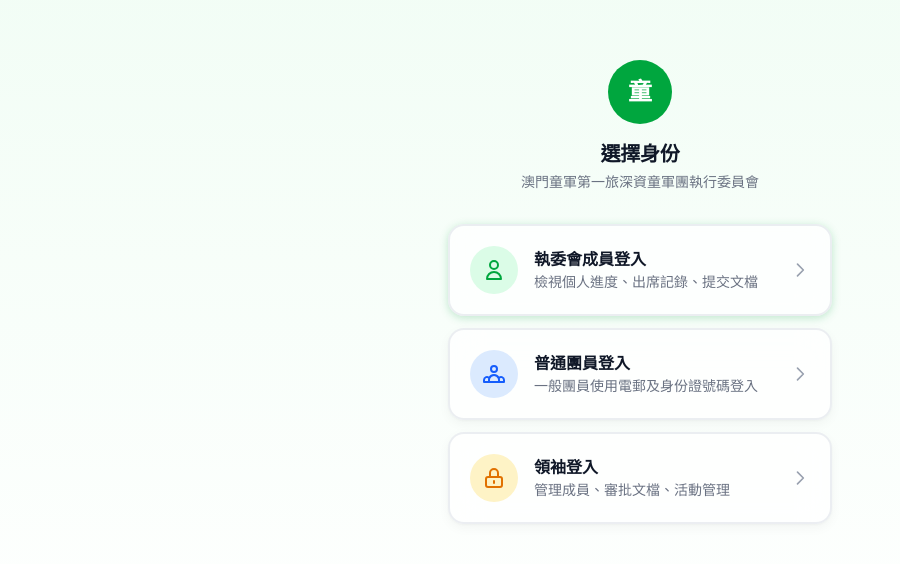
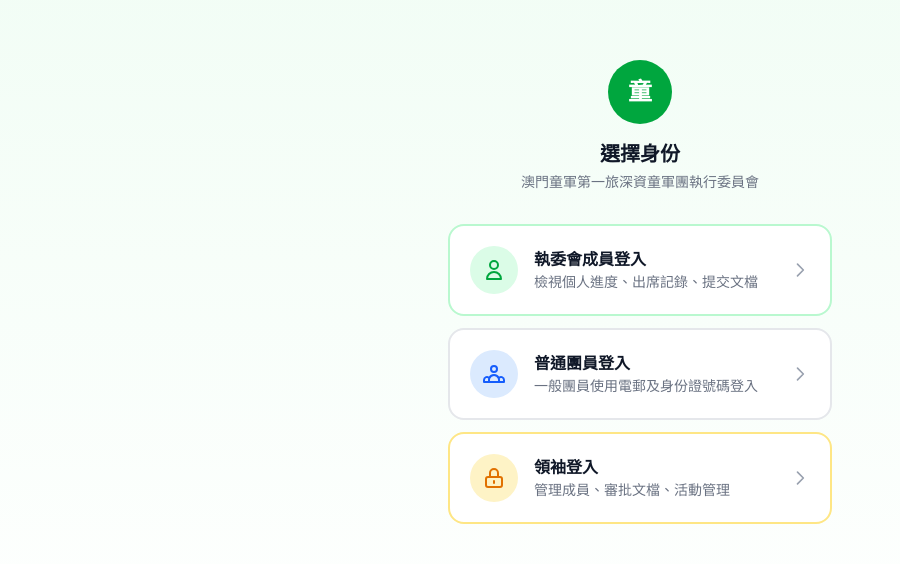
Before and after one commit to wenjiechen355-ux/lucas, a Next.js app: page /auth/login in a window 1280 px wide. Shown: the part 108-672 px from the top of the page, without its empty margins (0-900 px from the left). Built offline with nearby package versions, Linux system fonts and the light colour scheme; no server answers.

Commit message:
fix: use class-based glassmorphism with shell-bg, glass-card, glass-sidebar

```diff
--- a/src/app/globals.css
+++ b/src/app/globals.css
@@ -8,11 +8,6 @@
   --primary-light: #dcfce7;
   --accent: #f59e0b;
   --accent-light: #fef3c7;
-  --glass-bg: rgba(255, 255, 255, 0.72);
-  --glass-border: rgba(148, 163, 184, 0.18);
-  --card-shadow: 0 1px 3px rgba(0,0,0,.04), 0 4px 12px rgba(0,0,0,.04);
-  --card-shadow-hover: 0 2px 8px rgba(0,0,0,.06), 0 8px 24px rgba(0,0,0,.08);
-  --ring-color: rgba(22, 163, 74, 0.3);
 }
 
 .dark {
@@ -23,11 +18,6 @@
   --primary-light: #052e16;
   --accent: #fbbf24;
   --accent-light: #451a03;
-  --glass-bg: rgba(30, 41, 59, 0.65);
-  --glass-border: rgba(71, 85, 105, 0.25);
-  --card-shadow: 0 1px 3px rgba(0,0,0,.2), 0 4px 12px rgba(0,0,0,.15);
-  --card-shadow-hover: 0 2px 8px rgba(0,0,0,.3), 0 8px 24px rgba(0,0,0,.25);
-  --ring-color: rgba(34, 197, 94, 0.25);
 }
 
 @theme inline {
@@ -47,225 +37,148 @@
   color: var(--foreground);
   font-family: var(--font-sans), system-ui, -apple-system, sans-serif;
   -webkit-font-smoothing: antialiased;
-  -moz-osx-font-smoothing: grayscale;
 }
 
-/* ===== BACKGROUND PATTERNS ===== */
-/* Light mode: subtle grid + gradient orbs */
-body::before {
-  content: '';
-  position: fixed;
-  inset: 0;
-  z-index: -2;
+/* ===== VISUAL UPGRADE: Depth, Glass, Gradients ===== */
+
+/* Glass card — applied to all .glass-card elements */
+.glass-card {
+  background: rgba(255,255,255,.72);
+  backdrop-filter: blur(16px);
+  -webkit-backdrop-filter: blur(16px);
+  border: 1px solid rgba(148,163,184,.15);
+  box-shadow: 0 1px 3px rgba(0,0,0,.04), 0 4px 12px rgba(0,0,0,.04);
+  transition: box-shadow .3s ease, transform .2s ease;
+}
+.glass-card:hover {
+  box-shadow: 0 2px 8px rgba(0,0,0,.06), 0 8px 24px rgba(0,0,0,.08);
+  transform: translateY(-1px);
+}
+.dark .glass-card {
+  background: rgba(30,41,59,.65);
+  border-color: rgba(71,85,105,.25);
+  box-shadow: 0 1px 3px rgba(0,0,0,.2), 0 4px 12px rgba(0,0,0,.15);
+}
+.dark .glass-card:hover {
+  box-shadow: 0 2px 8px rgba(0,0,0,.3), 0 8px 24px rgba(0,0,0,.25);
+}
+
+/* Shell background with dot grid overlay */
+.shell-bg {
+  position: relative;
   background:
     radial-gradient(ellipse 80% 50% at 20% 0%, rgba(22,163,74,.06) 0%, transparent 60%),
-    radial-gradient(ellipse 60% 50% at 80% 100%, rgba(245,158,11,.05) 0%, transparent 60%),
-    linear-gradient(180deg, #f8fafc 0%, #f1f5f9 100%);
+    radial-gradient(ellipse 60% 50% at 80% 100%, rgba(245,158,11,.04) 0%, transparent 60%),
+    linear-gradient(180deg, #f8fafc 0%, #f1f5f9 50%, #f8fafc 100%);
+}
+.shell-bg::after {
+  content: '';
+  position: absolute;
+  inset: 0;
+  opacity: .3;
+  background-image: radial-gradient(circle, rgba(148,163,184,.2) 1px, transparent 1px);
+  background-size: 24px 24px;
   pointer-events: none;
+  mask-image: radial-gradient(ellipse 70% 60% at 50% 40%, black 30%, transparent 70%);
 }
-
-.dark body::before {
+.dark .shell-bg {
   background:
-    radial-gradient(ellipse 80% 60% at 20% -10%, rgba(22,163,74,.08) 0%, transparent 60%),
+    radial-gradient(ellipse 80% 60% at 20% -10%, rgba(34,197,94,.08) 0%, transparent 60%),
     radial-gradient(ellipse 50% 50% at 85% 90%, rgba(245,158,11,.05) 0%, transparent 60%),
     radial-gradient(ellipse 40% 40% at 50% 50%, rgba(59,130,246,.04) 0%, transparent 70%),
-    linear-gradient(180deg, #0b1120 0%, #0f172a 100%);
+    linear-gradient(180deg, #0b1120 0%, #0f172a 50%, #0b1120 100%);
 }
-
-/* Subtle dot grid */
-body::after {
-  content: '';
-  position: fixed;
-  inset: 0;
-  z-index: -1;
-  opacity: .35;
-  background-image: radial-gradient(circle, rgba(148,163,184,.25) 1px, transparent 1px);
-  background-size: 24px 24px;
-  pointer-events: none;
-  mask-image: radial-gradient(ellipse 80% 60% at 50% 40%, black 30%, transparent 70%);
-  -webkit-mask-image: radial-gradient(ellipse 80% 60% at 50% 40%, black 30%, transparent 70%);
-}
-
-.dark body::after {
-  opacity: .25;
-  background-image: radial-gradient(circle, rgba(71,85,105,.35) 1px, transparent 1px);
-}
-
-/* ===== GLASS CARDS ===== */
-.bg-white {
-  background: var(--glass-bg) !important;
-  backdrop-filter: blur(16px);
-  -webkit-backdrop-filter: blur(16px);
-  box-shadow: var(--card-shadow);
-  border-color: var(--glass-border) !important;
-  transition: box-shadow .25s ease, transform .25s ease, border-color .25s ease;
-}
-.bg-white:hover {
-  box-shadow: var(--card-shadow-hover);
+.dark .shell-bg::after {
+  opacity: .2;
+  background-image: radial-gradient(circle, rgba(71,85,105,.3) 1px, transparent 1px);
 }
 
 /* Sidebar glass */
-aside.bg-white,
-aside {
-  background: linear-gradient(180deg, rgba(255,255,255,.95) 0%, rgba(255,255,255,.78) 100%) !important;
-  backdrop-filter: blur(24px);
-  -webkit-backdrop-filter: blur(24px);
-  border-right-color: rgba(148,163,184,.12) !important;
-  box-shadow: 2px 0 24px rgba(0,0,0,.03);
+.glass-sidebar {
+  background: linear-gradient(180deg, rgba(255,255,255,.92) 0%, rgba(255,255,255,.76) 100%) !important;
+  backdrop-filter: blur(24px) !important;
+  -webkit-backdrop-filter: blur(24px) !important;
+  border-right: 1px solid rgba(148,163,184,.1) !important;
+  box-shadow: 2px 0 24px rgba(0,0,0,.04) !important;
 }
-
-.dark aside.bg-white,
-.dark aside {
-  background: linear-gradient(180deg, rgba(15,23,42,.92) 0%, rgba(15,23,42,.72) 100%) !important;
+.dark .glass-sidebar {
+  background: linear-gradient(180deg, rgba(15,23,42,.94) 0%, rgba(15,23,42,.7) 100%) !important;
   border-right-color: rgba(71,85,105,.2) !important;
-  box-shadow: 2px 0 24px rgba(0,0,0,.2);
+  box-shadow: 2px 0 24px rgba(0,0,0,.2) !important;
 }
 
 /* Header glass */
-header.bg-white {
-  background: linear-gradient(180deg, rgba(255,255,255,.95) 0%, rgba(255,255,255,.82) 100%) !important;
-  backdrop-filter: blur(20px);
-  -webkit-backdrop-filter: blur(20px);
+.glass-header {
+  background: linear-gradient(180deg, rgba(255,255,255,.9) 0%, rgba(255,255,255,.78) 100%) !important;
+  backdrop-filter: blur(20px) !important;
+  -webkit-backdrop-filter: blur(20px) !important;
 }
-.dark header.bg-white {
-  background: linear-gradient(180deg, rgba(15,23,42,.92) 0%, rgba(15,23,42,.78) 100%) !important;
-  background-color: transparent !important;
+.dark .glass-header {
+  background: linear-gradient(180deg, rgba(15,23,42,.9) 0%, rgba(15,23,42,.75) 100%) !important;
 }
 
-/* ===== STATS CARDS ===== */
-.grid > .bg-white.p-4.rounded-xl {
-  border: 1px solid var(--glass-border);
-  position: relative;
-  overflow: hidden;
+/* Button shadow & hover lift */
+.btn-green {
+  box-shadow: 0 2px 8px rgba(22,163,74,.25), inset 0 1px 0 rgba(255,255,255,.2);
+  transition: all .2s ease;
 }
-.grid > .bg-white.p-4.rounded-xl::after {
-  content: '';
-  position: absolute;
-  inset: 0;
-  border-radius: inherit;
-  background: linear-gradient(135deg, transparent 60%, rgba(22,163,74,.03) 100%);
-  pointer-events: none;
+.btn-green:hover {
+  box-shadow: 0 4px 16px rgba(22,163,74,.35), inset 0 1px 0 rgba(255,255,255,.2);
+  transform: translateY(-1px);
 }
-.dark .grid > .bg-white.p-4.rounded-xl::after {
-  background: linear-gradient(135deg, transparent 60%, rgba(34,197,94,.06) 100%);
+.btn-green:active {
+  transform: translateY(0);
 }
 
-/* Stat card icon enhancement */
-.grid > .bg-white.p-4.rounded-xl [class*="w-10 h-10 rounded"] {
+/* Input focus glow */
+input:focus, textarea:focus, select:focus {
+  box-shadow: 0 0 0 3px rgba(22,163,74,.25) !important;
+  border-color: #16a34a !important;
+}
+
+/* Nav item hover slide */
+aside a[class*="rounded-lg"] {
+  transition: all .2s cubic-bezier(.4,0,.2,1);
+}
+aside a[class*="rounded-lg"]:not([class*="bg-green"]):hover {
+  transform: translateX(3px);
+}
+
+/* Stat card icon pop */
+.stat-icon {
   box-shadow: 0 2px 8px rgba(0,0,0,.06), inset 0 1px 0 rgba(255,255,255,.6);
   transition: transform .2s ease;
 }
-.grid > .bg-white.p-4.rounded-xl:hover [class*="w-10 h-10 rounded"] {
-  transform: scale(1.05);
-}
-.dark .grid > .bg-white.p-4.rounded-xl [class*="w-10 h-10 rounded"] {
-  box-shadow: 0 2px 8px rgba(0,0,0,.2), inset 0 1px 0 rgba(255,255,255,.05);
+.stat-icon:hover {
+  transform: scale(1.08);
 }
 
-/* ===== NAV ITEMS ===== */
-aside a[class*="rounded-lg"] {
-  transition: all .2s cubic-bezier(.4,0,.2,1);
-  position: relative;
-}
-aside a[class*="rounded-lg"][class*="bg-green-50"] {
-  box-shadow: inset 0 0 0 1px rgba(22,163,74,.15);
-}
-aside a[class*="rounded-lg"]:not([class*="bg-green"]):hover {
-  transform: translateX(2px);
+/* Announcement accent border */
+.announcement-pinned {
+  border-left: 3px solid rgba(245,158,11,.5) !important;
 }
 
-/* ===== BUTTONS ===== */
-button[class*="bg-green"]:not([class*="rounded-full"]) {
-  box-shadow: 0 2px 8px rgba(22,163,74,.25), inset 0 1px 0 rgba(255,255,255,.2);
-  transition: all .2s ease;
-}
-button[class*="bg-green"]:not([class*="rounded-full"]):hover {
-  box-shadow: 0 4px 16px rgba(22,163,74,.35), inset 0 1px 0 rgba(255,255,255,.2);
-  transform: translateY(-1px);
-}
-button[class*="bg-green"]:not([class*="rounded-full"]):active {
-  transform: translateY(0);
-}
-
-/* ===== INPUT FOCUS ===== */
-input:focus, textarea:focus, select:focus {
-  box-shadow: 0 0 0 3px var(--ring-color) !important;
-  border-color: var(--primary) !important;
-}
-
-/* ===== TABLE ROWS ===== */
-tbody tr {
-  transition: background-color .15s ease;
-}
-
-/* ===== ANNOUNCEMENT / CARD LINKS ===== */
-.bg-amber-50\/20 {
-  border-left: 3px solid rgba(245,158,11,.5);
-}
-
-/* ===== QUICK ACTIONS ===== */
-a[class*="border-gray-200"][class*="rounded-lg"] {
-  transition: all .25s cubic-bezier(.4,0,.2,1);
-}
-a[class*="border-gray-200"][class*="rounded-lg"]:hover {
-  transform: translateY(-2px);
-  border-color: rgba(22,163,74,.3) !important;
-  box-shadow: 0 4px 16px rgba(22,163,74,.08);
-}
-h1, h2 {
-  letter-spacing: -0.01em;
-}
-
-/* ===== NOTIFICATION BELL ANIMATION ===== */
+/* Bell animation */
 @keyframes bellRing {
   0%, 100% { transform: rotate(0); }
-  10%, 30% { transform: rotate(-8deg); }
-  20%, 40% { transform: rotate(8deg); }
+  10%, 30% { transform: rotate(-10deg); }
+  20%, 40% { transform: rotate(10deg); }
   50% { transform: rotate(0); }
 }
-aside a[href="/dashboard/notifications"]:hover svg {
+.nav-notif:hover svg {
   animation: bellRing .6s ease-in-out;
 }
 
-/* ===== SEARCH MODAL ===== */
-[class*="fixed inset-0 z-\\[100\\]"] > [class*="absolute inset-0"] {
-  backdrop-filter: blur(4px);
-  -webkit-backdrop-filter: blur(4px);
-}
+/* Custom scrollbar */
+::-webkit-scrollbar { width: 6px; }
+::-webkit-scrollbar-track { background: transparent; }
+::-webkit-scrollbar-thumb { background: rgba(148,163,184,.35); border-radius: 3px; }
+::-webkit-scrollbar-thumb:hover { background: rgba(148,163,184,.55); }
+.dark ::-webkit-scrollbar-thumb { background: rgba(71,85,105,.45); }
+.dark ::-webkit-scrollbar-thumb:hover { background: rgba(71,85,105,.65); }
 
-/* ===== CUSTOM SCROLLBAR ===== */
-::-webkit-scrollbar {
-  width: 6px;
-}
-::-webkit-scrollbar-track {
-  background: transparent;
-}
-::-webkit-scrollbar-thumb {
-  background: rgba(148,163,184,.4);
-  border-radius: 3px;
-}
-::-webkit-scrollbar-thumb:hover {
-  background: rgba(148,163,184,.6);
-}
-.dark ::-webkit-scrollbar-thumb {
-  background: rgba(71,85,105,.5);
-}
-.dark ::-webkit-scrollbar-thumb:hover {
-  background: rgba(71,85,105,.7);
-}
-
-/* ===== TRANSITIONS EVERYWHERE ===== */
-* {
-  transition-property: background-color, border-color, color, fill, stroke, opacity;
-  transition-duration: .15s;
-  transition-timing-function: ease;
-}
-button, a, input, select, textarea {
-  transition-duration: .2s !important;
-}
-
-/* Dark mode overrides for common Tailwind utility classes */
-.dark .bg-white { background: var(--glass-bg) !important; }
+/* ===== DARK MODE OVERRIDES ===== */
+.dark .bg-white { background-color: #1e293b; }
 .dark .bg-gray-50 { background-color: #0b1120; }
 .dark .bg-gray-100 { background-color: #1e293b; }
 .dark .text-gray-900 { color: #f1f5f9; }
@@ -274,7 +187,7 @@
 .dark .text-gray-600 { color: #94a3b8; }
 .dark .text-gray-500 { color: #64748b; }
 .dark .text-gray-400 { color: #475569; }
-.dark .border-gray-200 { border-color: var(--glass-border) !important; }
+.dark .border-gray-200 { border-color: #334155; }
 .dark .border-gray-100 { border-color: #1e293b; }
 .dark .border-gray-300 { border-color: #475569; }
 .dark .bg-green-50 { background-color: #052e16; }
```
Also changed, not shown: src/app/dashboard/dashboard-shell.tsx (+4 -4 lines), src/app/dashboard/page.tsx (+5 -5 lines).
